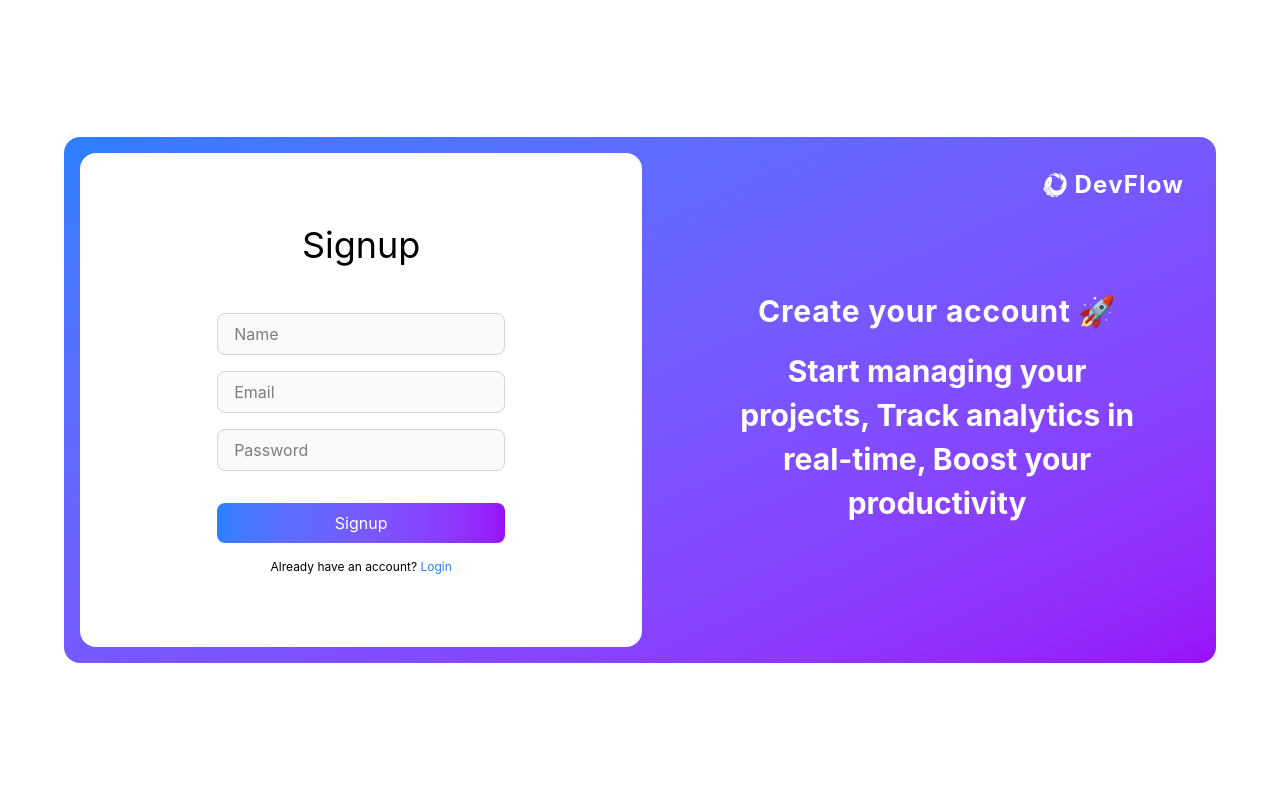
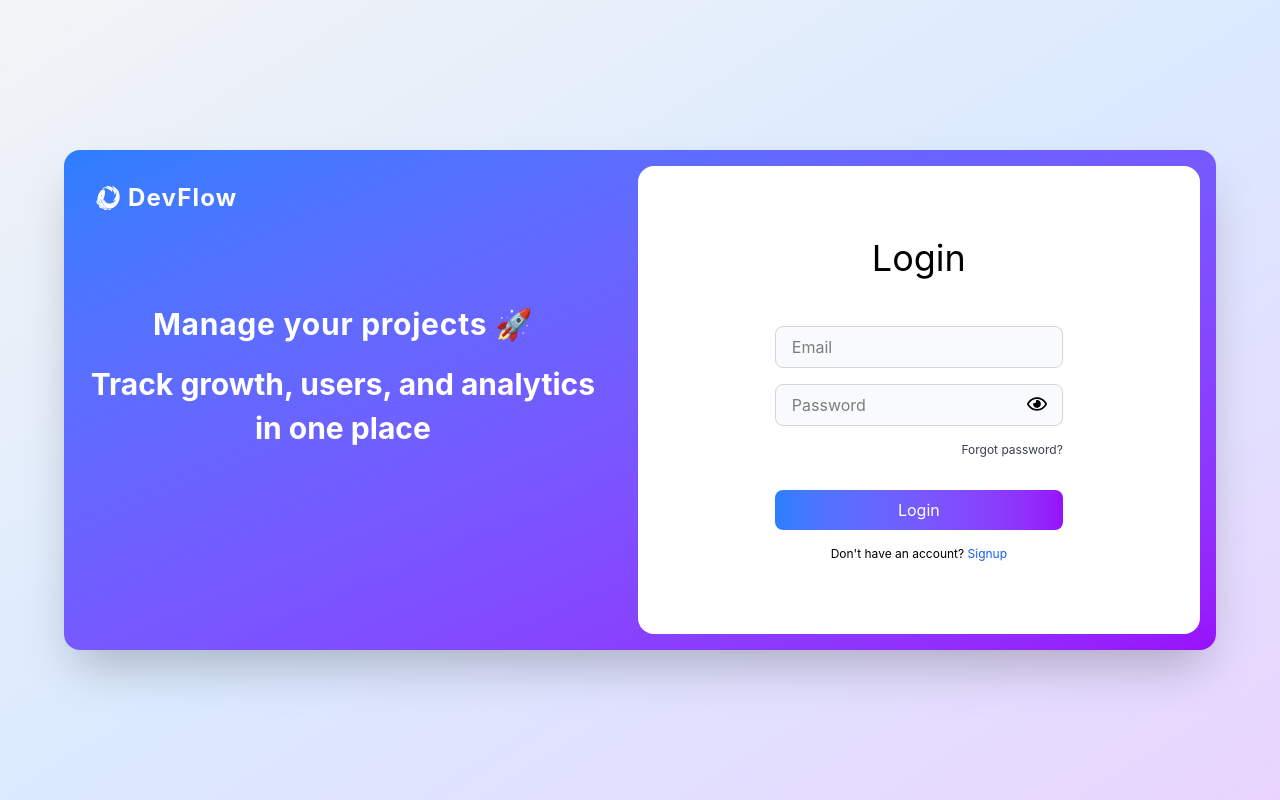
Before and after one commit to Gagankaushal143/Dashboard-SaaS, a React (Vite) app in the folder SaaS-Dashboard Frontend/: page / in a window 1280 px wide. Built offline with nearby package versions, Linux system fonts and the light colour scheme; no server answers.

Commit message:
Added animation and fixed some bugs

```diff
--- a/SaaS-Dashboard Frontend/src/App.jsx
+++ b/SaaS-Dashboard Frontend/src/App.jsx
@@ -10,7 +10,7 @@ function App() {
   return (
     <>
       <Routes>
-        <Route path="/" element={<Signup />} />
+        <Route path="/" element={<Login />} />
         <Route path="/signup" element={<Signup />} />
         <Route path="/login" element={<Login />} />
         <Route
--- a/SaaS-Dashboard Frontend/src/components/Sidebar.jsx
+++ b/SaaS-Dashboard Frontend/src/components/Sidebar.jsx
@@ -100,7 +100,7 @@ export const Sidebar = ({ user, isOpen, setIsOpen }) => {
           <button
             onClick={handleLogout}
             disabled={loading}
-            className="bg-gray-900 w-full mb-4 px-2 py-2 rounded-lg flex items-center justify-center gap-2 hover:bg-gray-800 cursor-pointer hover:scale-103 transition-all duration-300 active:scale-97 disabled:opacity-50 disabled:cursor-not-allowed"
+            className="bg-gray-900 w-full mb-20 md:mb-4 px-2 py-2 rounded-lg flex items-center justify-center gap-2 hover:bg-gray-800 cursor-pointer hover:scale-103 transition-all duration-300 active:scale-97 disabled:opacity-50 disabled:cursor-not-allowed"
           >
             <CiLogout /> {loading ? "Logging out" : "Logout"}
             {loading && (
--- a/SaaS-Dashboard Frontend/src/pages/Login.jsx
+++ b/SaaS-Dashboard Frontend/src/pages/Login.jsx
@@ -2,6 +2,7 @@ import { useState } from "react";
 import { SiReactivex } from "react-icons/si";
 import { Link, useNavigate } from "react-router-dom";
 import { loginUser } from "../utils/api";
+import { FaRegEye, FaRegEyeSlash  } from "react-icons/fa";
 import { motion } from "framer-motion";
 
 
@@ -30,9 +31,10 @@ export const Login = () => {
             setTimeout(() => {
                 navigate("/dashboard")
             }, 2000);
-            setLoading(true);
             setEmail("");
             setPassword("");
+            setLoading(true);
+            setError("");
         } else {
             setError(data.message)
         }
@@ -40,7 +42,7 @@ export const Login = () => {
     }
 
     return (
-        <div className="flex min-h-screen flex-col">
+        <div className="flex min-h-screen flex-col bg-linear-to-br from-gray-100 via-blue-100 to-purple-200">
             <motion.span initial={{ opacity: 0, y: -50 }} animate={{ opacity: 1, y: 0 }} transition={{ delay: 0.5 }} className="text-2xl font-bold tracking-wide flex items-center gap-1 px-4 md:hidden mt-4 -mb-12 text-blue-600">
                 <motion.div animate={{ rotate: 360 }} transition={{ repeat: Infinity, duration: 1.5, ease: "linear" }}>
                     <SiReactivex />
@@ -48,7 +50,7 @@ export const Login = () => {
                 DevFlow
             </motion.span>
             <motion.div initial={{ opacity: 0, scale: 0.95 }} animate={{ opacity: 1, scale: 1 }} transition={{ duration: 0.5 }} className="flex min-h-screen p-4 sm:p-6 lg:p-12 items-center w-full">
-                <div className="bg-linear-to-br from-blue-500 to-purple-600 flex md:flex-row rounded-2xl w-full max-w-6xl mx-auto px-0 py-4 md:p-0">
+                <div className="bg-linear-to-br from-blue-500 to-purple-600 flex md:flex-row rounded-2xl w-full max-w-6xl mx-auto px-0 py-4 md:p-0 shadow-2xl">
                     {/* Left side or upper part*/}
                     <div className="w-full lg:w-1/2 rounded-2xl hidden md:block">
                         <div className="flex justify-center mt-4 md:mt-8 flex-col mb-10 md:mb-0">
@@ -56,7 +58,9 @@ export const Login = () => {
                                 <motion.div animate={{ rotate: 360 }} transition={{ repeat: Infinity, duration: 2, ease: "linear" }}>
                                     <       SiReactivex />
                                 </motion.div>
+                                <div>
                                     DevFlow
+                                </div>
                             </motion.h1>
                             <motion.div initial={{ opacity: 0, x: -50 }} animate={{ opacity: 1, x: 0 }} transition={{ delay: 0.5 }} className=" mt-20 text-white font-bold space-y-2 text-center">
                                 <p className="tracking-wide text-xl sm:text-2xl lg:text-3xl leading-loose">
@@ -69,30 +73,36 @@ export const Login = () => {
                         </div>
                     </div>
 
-
                     {/* Right side or bottom part */}
                     <motion.div initial={{ opacity: 0, x: 50 }} animate={{ opacity: 1, x: 0 }} transition={{ duration: 0.5 }} className="w-full lg:w-1/2 flex self-center sm:items-center justify-center p-6 lg:p-18 rounded-2xl bg-white m-4">
                         <div className="w-full max-w-sm px-4 lg:px-12">
                             <h1 className="text-3xl md:text-4xl text-center mb-12">Login</h1>
-                            <div className="flex flex-col space-y-4">
+                            <div >
+                                <form onSubmit={handleLogin} className="flex flex-col space-y-4">
                                     <input type="email" value={email} onChange={(e) => setEmail(e.target.value)} placeholder="Email" className="w-full border transition-all duration-300 bg-gray-50 focus:bg-white border-gray-300 rounded-lg px-4 py-2 focus:scale-[1.02] focus:outline-none focus:ring-1 focus:ring-blue-500" />
-                                <input type="password" value={password} onChange={(e) => setPassword(e.target.value)} placeholder="Password" className="w-full border transition-all duration-300 bg-gray-50 focus:bg-white border-gray-300 rounded-lg px-4 py-2 focus:scale-[1.02] focus:outline-none focus:ring-1 focus:ring-blue-500" />
+                                    <div className="relative">
+                                        <input type={show ? "text" : "password"} value={password} onChange={(e) => setPassword(e.target.value)} placeholder="Password" className="w-full border transition-all duration-300 bg-gray-50 focus:bg-white border-gray-300 rounded-lg px-4 py-2 focus:scale-[1.02] focus:outline-none focus:ring-1 focus:ring-blue-500" />
+                                        <button type="button" onClick={() => setShow(!show)} className="text-xl absolute top-2.5 right-3 cursor-pointer px-1 ">
+                                            {show ? <FaRegEyeSlash /> : <FaRegEye /> }
+                                        </button>
+                                    </div>
 
                                     <p className="text-right text-xs text-gray-700 cursor-pointer hover:text-blue-600">Forgot password?</p>
 
                                     <span className="text-center text-red-500 text-sm">{error}</span>
 
-                                <motion.button whileHover={{ scale: 1.03 }} whileTap={{ scale: 0.97 }} disabled={loading} onClick={(handleLogin)} className="w-full bg-linear-to-r from-blue-500 to-purple-600 py-2 text-white rounded-lg cursor-pointer flex items-center justify-center gap-2 disabled:opacity-50 disabled:cursor-not-allowed">
+                                    <motion.button whileHover={{ scale: 1.03 }} whileTap={{ scale: 0.97 }} disabled={loading} type="submit" className="w-full bg-linear-to-r from-blue-500 to-purple-600 py-2 text-white rounded-lg cursor-pointer flex items-center justify-center gap-2 disabled:opacity-50 disabled:cursor-not-allowed">
                                         {loading ? "Logging in..." : "Login"}
                                         {loading && <div className="w-4 h-4 border-2 border-white border-t-transparent rounded-full animate-spin"></div>}
                                     </motion.button>
-
                                     <p className="text-xs text-center">Don't have an account? <span className="hover:underline text-blue-600 hover:text-purple-600 transition-colors cursor-pointer">
                                         <Link to="/signup">
                                             Signup
                                         </Link>
                                     </span>
                                     </p>
+                                </form>
+
                             </div>
                         </div>
                     </motion.div>
--- a/SaaS-Dashboard Frontend/src/pages/Signup.jsx
+++ b/SaaS-Dashboard Frontend/src/pages/Signup.jsx
@@ -2,6 +2,7 @@ import { useState } from "react";
 import { SiReactivex } from "react-icons/si";
 import { Link, useNavigate } from "react-router-dom";
 import { signupUser } from "../utils/api";
+import { FaRegEye, FaRegEyeSlash  } from "react-icons/fa";
 import { motion } from "framer-motion";
 
 
@@ -12,6 +13,7 @@ export const Signup = () => {
     const [password, setPassword] = useState("");
     const [error, setError] = useState("");
     const [loading, setLoading] = useState(false);
+    const [show, setShow] = useState(false);
     const navigate = useNavigate();
 
     const handleSignup = async (e) => {
@@ -20,7 +22,6 @@ export const Signup = () => {
         if (name.trim() === "" || password.trim() === "" || email.trim() === "") {
             return setError("All fields are required !!")
         }
-        setError("");
 
         const data = await signupUser({ name, email, password });
 
@@ -29,6 +30,7 @@ export const Signup = () => {
                 navigate("/login");
             }, 2000);
             setLoading(true);
+            setError("");
         } else {
             alert("Signup failed");
         }
@@ -40,7 +42,7 @@ export const Signup = () => {
     }
 
     return (
-        <div className="flex min-h-screen flex-col">
+        <div className="flex min-h-screen flex-col bg-linear-to-br from-gray-100 via-blue-100 to-purple-200">
             <motion.span initial={{ opacity: 0, y: -50 }} animate={{ opacity: 1, y: 0 }} transition={{ delay: 0.5 }} className="text-2xl font-bold tracking-wide flex items-center gap-1 px-4 md:hidden mt-4 -mb-12 text-blue-600">
                 <motion.div animate={{ rotate: 360 }} transition={{ repeat: Infinity, duration: 1.5, ease: "linear" }}>
                     <SiReactivex />
@@ -48,21 +50,27 @@ export const Signup = () => {
                 DevFlow
             </motion.span>
             <motion.div initial={{ opacity: 0, scale: 0.95 }} animate={{ opacity: 1, scale: 1 }} transition={{ duration: 0.5 }} className="flex min-h-screen p-4 sm:p-6 lg:p-12 items-center w-full">
-                <div className="bg-linear-to-br from-blue-500 to-purple-600 flex flex-col-reverse md:flex-row rounded-2xl w-full max-w-6xl mx-auto p-4 md:p-0">
+                <div className="bg-linear-to-br from-blue-500 to-purple-600 flex flex-col-reverse md:flex-row rounded-2xl w-full max-w-6xl mx-auto p-4 md:p-0 shadow-2xl">
                     {/* Left side  */}
                     <motion.div initial={{ opacity: 0, x: -50 }} animate={{ opacity: 1, x: 0 }} transition={{ duration: 0.5 }} className="w-full lg:w-1/2 flex self-center sm:items-center justify-center p-6 lg:p-18 bg-white m-4 rounded-2xl">
                         <div className="w-full max-w-sm px-4 lg:px-12">
                             <h1 className="text-3xl md:text-4xl text-center mb-12">Signup</h1>
-                            <div className="flex flex-col space-y-4">
+                            <div >
+                                <form className="flex flex-col space-y-4" onSubmit={handleSignup}>
                                     <input type="text" value={name} onChange={(e) => setName(e.target.value)} placeholder="Name" className="w-full border transition-all duration-300 focus:scale-[1.02] bg-gray-50 focus:bg-white border-gray-300 rounded-lg px-4 py-2 focus:outline-none focus:ring-1 focus:ring-blue-500" />
                                     <input type="email" value={email} onChange={(e) => setEmail(e.target.value)} placeholder="Email" className="w-full border transition-all duration-300 focus:scale-[1.02] bg-gray-50 focus:bg-white border-gray-300 rounded-lg px-4 py-2 focus:outline-none focus:ring-1 focus:ring-blue-500" />
-                                <input type="password" value={password} onChange={(e) => setPassword(e.target.value)} placeholder="Password" className="w-full border transition-all duration-300 focus:scale-[1.02] bg-gray-50 focus:bg-white border-gray-300 rounded-lg px-4 py-2 focus:outline-none focus:ring-1 focus:ring-blue-500" />
+                                    <div className="relative">
+                                        <input type={show ? "text" : "password"} value={password} onChange={(e) => setPassword(e.target.value)} placeholder="Password" className="w-full border transition-all duration-300 focus:scale-[1.02] bg-gray-50 focus:bg-white border-gray-300 rounded-lg px-4 py-2 focus:outline-none focus:ring-1 focus:ring-blue-500" />
+                                        <button type="button" onClick={() => setShow(!show)} className="text-xl absolute top-2.5 right-3 cursor-pointer px-1">
+                                            {show ? <FaRegEyeSlash /> : <FaRegEye/> }
+                                        </button>
+                                    </div>
 
                                     <span className="text-center text-red-500 text-sm">{error}</span>
 
                                     {/* <p className="text-right text-xs text-gray-700 cursor-pointer hover:text-blue-600">Forgot password?</p> */}
 
-                                <motion.button whileHover={{ scale: 1.03 }} whileTap={{ scale: 0.97 }} disable={loading} onClick={handleSignup} className="w-full bg-linear-to-r from-blue-500 to-purple-600 py-2 text-white rounded-lg cursor-pointer flex items-center justify-center gap-2 disabled:opacity-50 disabled:cursor-not-allowed">
+                                    <motion.button whileHover={{ scale: 1.03 }} whileTap={{ scale: 0.97 }} disabled={loading} type="submit" className="w-full bg-linear-to-r from-blue-500 to-purple-600 py-2 text-white rounded-lg cursor-pointer flex items-center justify-center gap-2 disabled:opacity-50 disabled:cursor-not-allowed">
 
                                         {loading ? "Signing up..." : "Signup"}
                                         {loading && <div className="w-4 h-4 border-2 border-white border-t-transparent rounded-full animate-spin"></div>}
@@ -74,6 +82,7 @@ export const Signup = () => {
                                         </Link>
                                     </span>
                                     </p>
+                                </form>
                             </div>
                         </div>
                     </motion.div>
```
Lines whose indentation alone changed are shown as unchanged.
